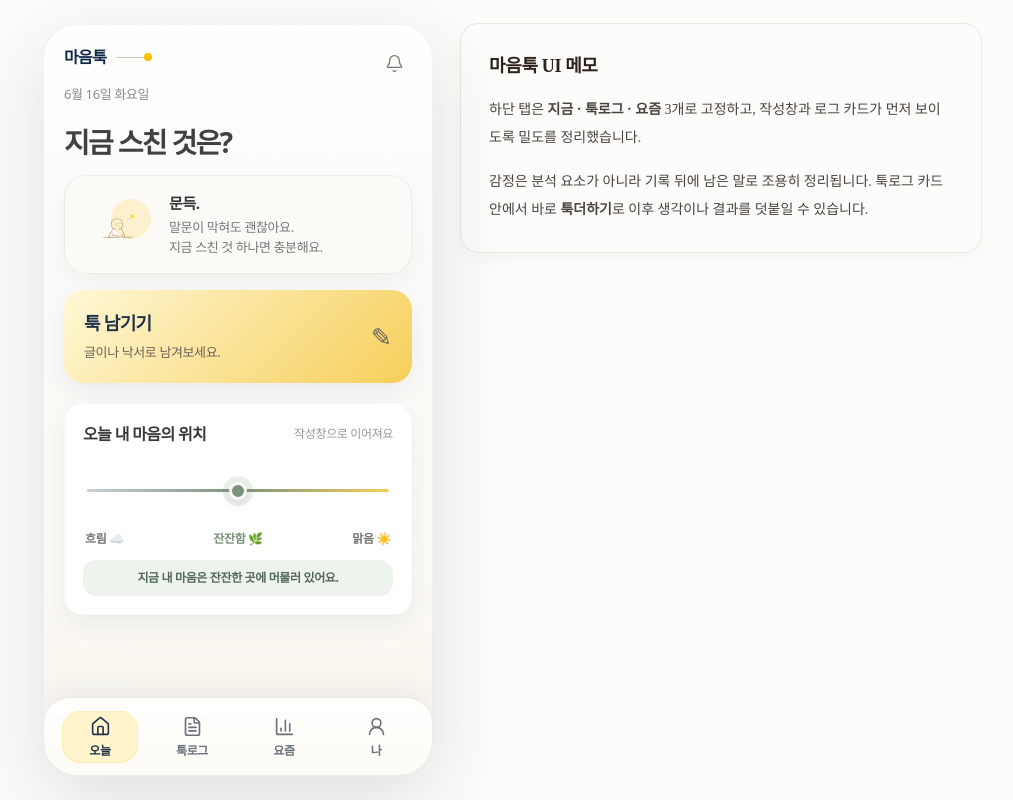
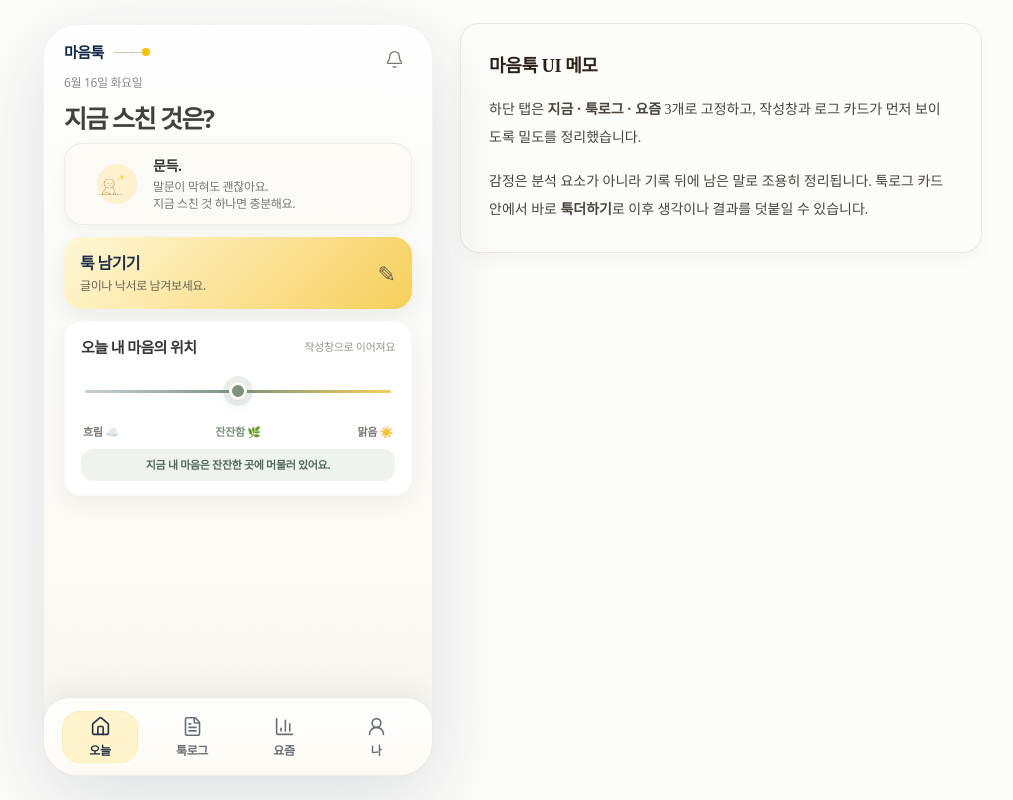
Before and after one commit to ojhdream/maeumtuk, a React (Vite) app: page / in a window 1280 px wide. Shown: the whole page, without its empty margins (128-1141 px from the left). Built offline with nearby package versions, Linux system fonts and the light colour scheme; a web font is replaced by a local one.

Commit message:
Compact today tab layout

```diff
--- a/src/App.jsx
+++ b/src/App.jsx
@@ -2039,17 +2039,17 @@ function NowTab({
   }
 
   return (
-    <main className="relative flex flex-col px-5 pb-10 pt-5">
-      <header className="mb-5 flex items-start justify-between">
+    <main className="relative flex flex-col px-5 pb-8 pt-4">
+      <header className="mb-3 flex items-start justify-between">
         <div>
-          <div className="mb-4 flex items-center gap-2.5">
-            <span className="text-[16px] font-semibold tracking-[-0.04em] text-[#102747]">마음툭</span>
+          <div className="mb-2.5 flex items-center gap-2.5">
+            <span className="text-[15px] font-semibold tracking-[-0.04em] text-[#102747]">마음툭</span>
             <span className="flex w-[36px] items-center" aria-hidden="true">
               <span className="h-px flex-1 bg-[#d0c5b8]" />
               <span className="h-2 w-2 rounded-full bg-[#f6c400]" />
             </span>
           </div>
-          <p className="text-[13px] font-medium tracking-[-0.03em] text-[#8b8b8b]">
+          <p className="text-[12px] font-medium tracking-[-0.03em] text-[#8b8b8b]">
             {currentMeta.displayDate} {currentMeta.day}
           </p>
         </div>
@@ -2062,12 +2062,12 @@ function NowTab({
         </button>
       </header>
 
-      <section className="mb-4">
-        <h1 className="mb-4 text-[28px] font-extrabold leading-[1.22] tracking-[-0.06em] text-[#3f423f]">
+      <section className="mb-3">
+        <h1 className="mb-2.5 text-[25px] font-extrabold leading-[1.18] tracking-[-0.06em] text-[#3f423f]">
           지금 스친 것은?
         </h1>
-        <div className="flex items-center gap-3.5 rounded-[22px] border border-[#e9e7e2]/75 bg-[#fcfaf5]/75 px-4 py-4 shadow-[0_8px_24px_rgba(20,28,38,0.045)]">
-          <div className="relative h-[58px] w-[74px] shrink-0">
+        <div className="flex items-center gap-3 rounded-[18px] border border-[#e9e7e2]/75 bg-[#fcfaf5]/75 px-3.5 py-3 shadow-[0_6px_18px_rgba(20,28,38,0.035)]">
+          <div className="relative h-[48px] w-[62px] shrink-0">
             <span className="absolute right-1 top-1 h-10 w-10 rounded-full bg-[#ffc82e]/20" aria-hidden="true" />
             <img
               src="/now-hero.png"
@@ -2076,8 +2076,8 @@ function NowTab({
               draggable="false"
             />
           </div>
-          <p className="whitespace-pre-line text-[13px] font-medium leading-[1.5] tracking-[-0.03em] text-[#777]">
-            <strong className="mb-1 block text-[15px] font-bold text-[#343434]">문득.</strong>
+          <p className="whitespace-pre-line text-[12px] font-medium leading-[1.42] tracking-[-0.03em] text-[#777]">
+            <strong className="mb-0.5 block text-[14px] font-bold text-[#343434]">문득.</strong>
             {"말문이 막혀도 괜찮아요.\n지금 스친 것 하나면 충분해요."}
           </p>
         </div>
@@ -2086,23 +2086,23 @@ function NowTab({
       <button
         type="button"
         onClick={() => onComposerOpenChange?.(true)}
-        className="mb-5 flex w-full items-center justify-between rounded-[20px] bg-[linear-gradient(135deg,#fff8d7,#f6cf5a)] p-5 text-left shadow-[0_10px_26px_rgba(32,50,75,0.07)] transition hover:-translate-y-0.5 hover:shadow-[0_14px_32px_rgba(32,50,75,0.09)]"
+        className="mb-3 flex w-full items-center justify-between rounded-[18px] bg-[linear-gradient(135deg,#fff8d7,#f6cf5a)] px-4 py-3.5 text-left shadow-[0_8px_22px_rgba(32,50,75,0.065)] transition hover:-translate-y-0.5 hover:shadow-[0_12px_28px_rgba(32,50,75,0.08)]"
       >
         <span>
-          <span className="block text-[18px] font-bold tracking-[-0.04em] text-[#20324b]">툭 남기기</span>
-          <span className="mt-1.5 block text-[13px] font-medium tracking-[-0.03em] text-[#6b6258]">
+          <span className="block text-[16px] font-bold tracking-[-0.04em] text-[#20324b]">툭 남기기</span>
+          <span className="mt-0.5 block text-[12px] font-medium tracking-[-0.03em] text-[#6b6258]">
             글이나 낙서로 남겨보세요.
           </span>
         </span>
-        <span className="text-[25px] leading-none text-[#6b6258]" aria-hidden="true">✎</span>
+        <span className="text-[22px] leading-none text-[#6b6258]" aria-hidden="true">✎</span>
       </button>
 
-      <section className="mb-5 rounded-[19px] border border-[rgba(0,0,0,0.025)] bg-white px-[18px] py-[18px] shadow-[0_10px_26px_rgba(32,50,75,0.07)]">
-        <div className="mb-[18px] flex items-center justify-between">
-          <h2 className="text-[16px] font-bold tracking-[-0.04em] text-[#383838]">오늘 내 마음의 위치</h2>
-          <span className="text-[12px] font-medium tracking-[-0.03em] text-[#99958e]">작성창으로 이어져요</span>
+      <section className="mb-4 rounded-[17px] border border-[rgba(0,0,0,0.025)] bg-white px-4 py-3.5 shadow-[0_8px_22px_rgba(32,50,75,0.055)]">
+        <div className="mb-2.5 flex items-center justify-between">
+          <h2 className="text-[15px] font-bold tracking-[-0.04em] text-[#383838]">오늘 내 마음의 위치</h2>
+          <span className="text-[11px] font-medium tracking-[-0.03em] text-[#99958e]">작성창으로 이어져요</span>
         </div>
-        <div className="relative mx-1 mb-4 mt-7">
+        <div className="relative mx-1 mb-2.5 mt-4">
           <input
             type="range"
             min="0"
@@ -2114,7 +2114,7 @@ function NowTab({
             aria-label="오늘 내 마음의 위치 선택"
           />
         </div>
-        <div className="flex justify-between text-[12px] font-bold tracking-[-0.03em] text-[#77746e]">
+        <div className="flex justify-between text-[11px] font-bold tracking-[-0.03em] text-[#77746e]">
           {selectableFrequencyOptions.map((option) => (
             <button
               type="button"
@@ -2128,26 +2128,26 @@ function NowTab({
             </button>
           ))}
         </div>
-        <p className="mt-3 rounded-[13px] bg-[#eef3ee] px-3 py-2 text-center text-[12px] font-semibold leading-5 tracking-[-0.03em] text-[#526957]">
+        <p className="mt-2 rounded-[12px] bg-[#eef3ee] px-3 py-1.5 text-center text-[11px] font-semibold leading-5 tracking-[-0.03em] text-[#526957]">
           {moodPositionMessage}
         </p>
       </section>
 
       {sevenDayFragment && (
-        <section className="mb-6 rounded-[19px] border border-dashed border-[#d8d2c9] bg-[#fcfaf5]/75 px-[18px] py-[18px]">
-          <h2 className="mb-2.5 text-[14px] font-extrabold tracking-[-0.03em] text-[#5e665e]">
+        <section className="mb-4 rounded-[17px] border border-dashed border-[#d8d2c9] bg-[#fcfaf5]/75 px-4 py-3.5">
+          <h2 className="mb-2 text-[13px] font-extrabold tracking-[-0.03em] text-[#5e665e]">
             ⏳ {sevenDayFragment.title === "7일 전 조각" ? "7일 전 당신이 남겨둔 조각" : "가장 먼저 남겨둔 조각"}
           </h2>
-          <blockquote className="maeumtuk-now-preview m-0 whitespace-pre-line text-[16px] font-medium italic leading-[1.7] tracking-[-0.03em] text-[#606060]">
+          <blockquote className="maeumtuk-now-preview m-0 whitespace-pre-line text-[14px] font-medium italic leading-[1.6] tracking-[-0.03em] text-[#606060]">
             “{sevenDayFragment.item.text}”
           </blockquote>
         </section>
       )}
 
       {displayTodayLogs.length > 0 && (
-        <section className="mb-6">
-          <div className="mb-3 flex items-center justify-between px-0.5">
-            <h2 className="text-[18px] font-extrabold tracking-[-0.04em] text-[#20324b]">오늘의 툭</h2>
+        <section className="mb-5">
+          <div className="mb-2.5 flex items-center justify-between px-0.5">
+            <h2 className="text-[17px] font-extrabold tracking-[-0.04em] text-[#20324b]">오늘의 툭</h2>
             <button
               type="button"
               className="text-[14px] font-medium tracking-[-0.03em] text-[#85888c]"
```
